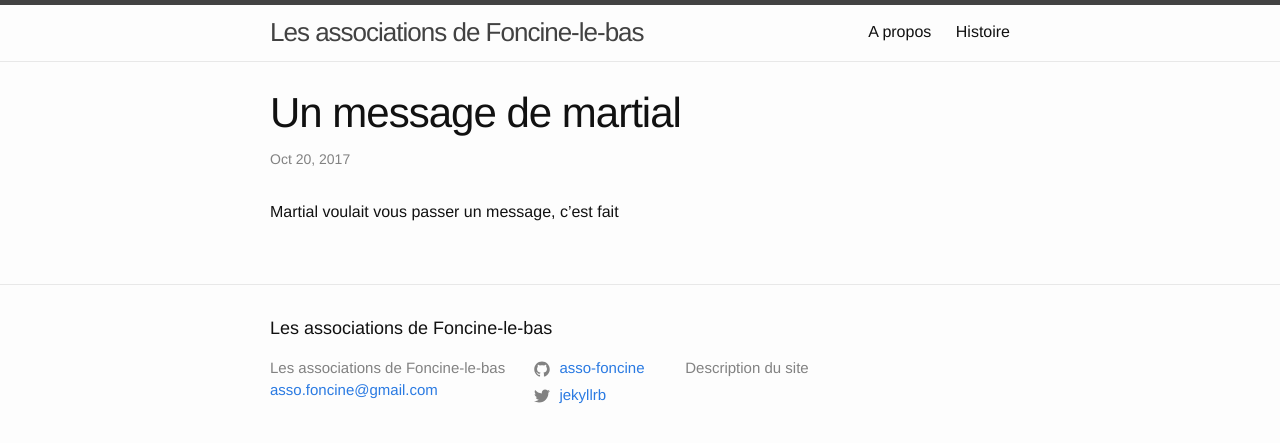
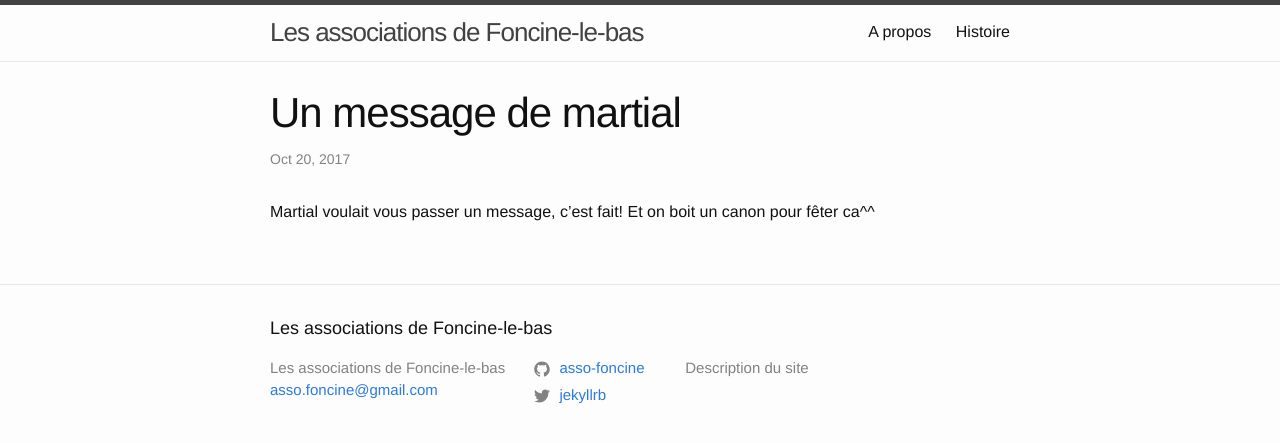
Before and after one commit to asso-foncine/asso-foncine.github.io, a Jekyll site: the page built from _posts/2017-10-20-Message-Martial.md, in a window 1280 px wide. Shown: the top 443 px of the page. Built offline with Jekyll 4.4.1, drawn with Linux system fonts in a browser that asks for light colours.

Commit message:
Update 2017-10-20-Message-Martial.md
Le message a été changé.

```diff
--- a/_posts/2017-10-20-Message-Martial.md
+++ b/_posts/2017-10-20-Message-Martial.md
@@ -4,4 +4,5 @@ title:  "Un message de martial"
 date:   2017-10-20 12:37:00 +0200
 categories: test
 ---
-Martial voulait vous passer un message, c'est fait
+Martial voulait vous passer un message, c'est fait!
+Et on boit un canon pour fêter ca^^
```
